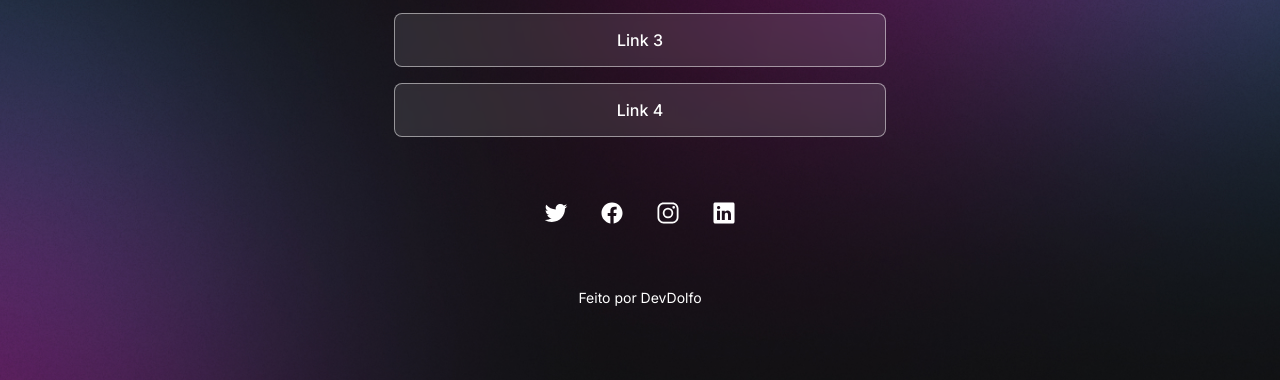
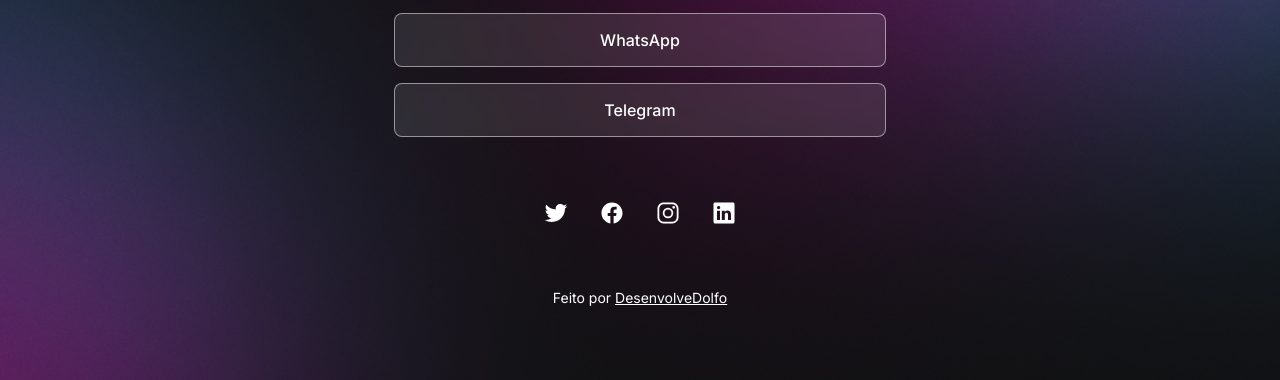
Before and after one commit to lindolfoooooo/link-page, a plain HTML site: page index.html in a window 1280 px wide. Shown: the part 434-814 px from the top of the page. Drawn offline with nearby package versions, Linux system fonts and the light colour scheme.

Commit message:
Add links pt2

```diff
--- a/index.html
+++ b/index.html
@@ -31,10 +31,18 @@
           <a href="https://github.com/lindolfoooooo" target="_blank">GitHub</a>
         </li>
         <li>
-          <a href="https://mail.google.com/mail/u/2/#drafts?compose=CllgCJNvMXxmHmlzFGCfQtWdGBHhLCfbQvVMmmnzDKWNsfBCRQnPrpcDJDpLCvSLkrszlQGhkFg" target="_blank">Gmail</a>
+          <a
+            href="https://mail.google.com/mail/u/2/#drafts?compose=CllgCJNvMXxmHmlzFGCfQtWdGBHhLCfbQvVMmmnzDKWNsfBCRQnPrpcDJDpLCvSLkrszlQGhkFg"
+            target="_blank"
+            >Gmail</a
+          >
         </li>
-        <li><a href="" target="_blank">Link 3</a></li>
-        <li><a href="" target="_blank">Link 4</a></li>
+        <li>
+          <a href="https://wa.me/+5547992708677" target="_blank">WhatsApp</a>
+        </li>
+        <li>
+          <a href="https://t.me/lindolfomees" target="_blank">Telegram</a>
+        </li>
       </ul>
       <div id="sociallinks">
         <a href="https://twitter.com/LindolfoMe39374" target="_blank"
@@ -53,7 +61,12 @@
         ></a>
       </div>
     </div>
-    <footer>Feito por DevDolfo</footer>
+    <footer>
+      Feito por
+      <a href="https://lindolfoooooo.github.io/link-page/" target="_blank"
+        >DesenvolveDolfo</a
+      >
+    </footer>
     <script
       type="module"
       src="https://unpkg.com/ionicons@7.1.0/dist/ionicons/ionicons.esm.js"
--- a/style.css
+++ b/style.css
@@ -142,7 +142,6 @@
   .light {
     --bg-url: url(./assets/bg-desktop-light.jpg);
   }
-
 }
 /*animação swith*/
 @keyframes slide-in {
```
Lines whose indentation alone changed are shown as unchanged.
